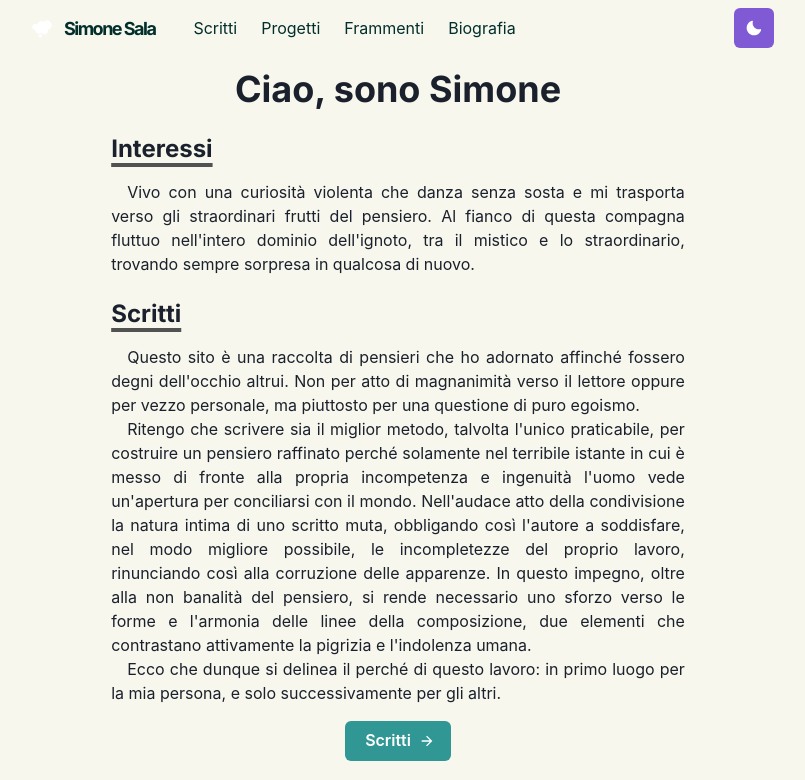
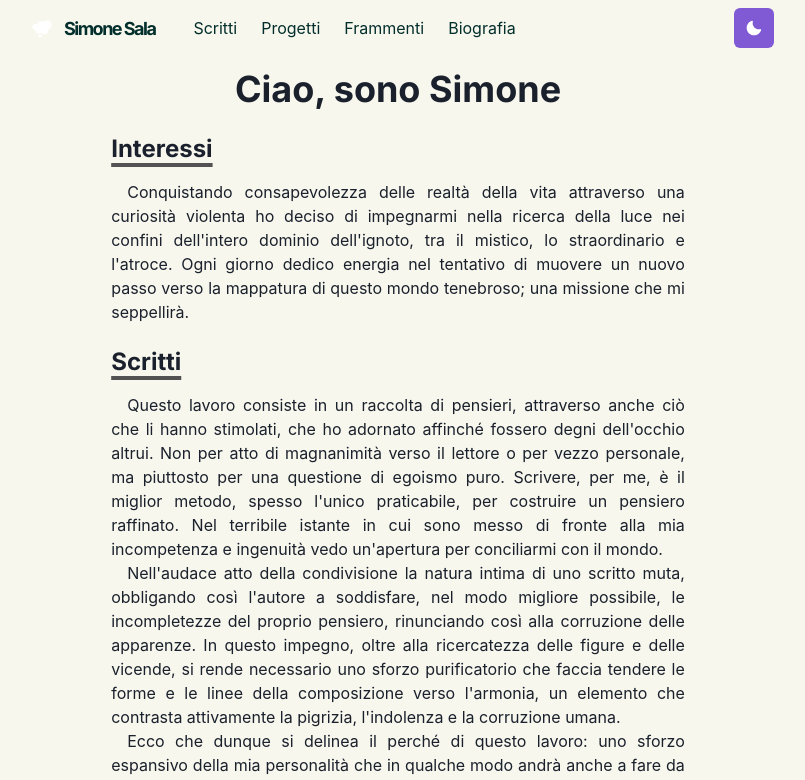
Before and after one commit to simonexsala/homepage, a Next.js app: page / in a window 1280 px wide. Shown: the top 780 px of the page, without its empty margins (242-1047 px from the left). Built offline with nearby package versions, Linux system fonts and the light colour scheme.

Commit message:
Update index.js
changed text

```diff
--- a/pages/index.js
+++ b/pages/index.js
@@ -38,7 +38,6 @@ import {
   ModalCloseButton
 } from '@chakra-ui/react'
 
-
 import thumbnailFED from '../public/images/works/quadro-macroeconomico/fed.png'
 import thumbnailPEPE from '../public/images/works/pepe/pepe.png'
 
@@ -61,7 +60,7 @@ const Home = () => {
             Interessi
           </Heading>
           <Paragraph>
-            Vivo con una curiosità violenta che danza senza sosta e mi trasporta verso gli straordinari frutti del pensiero. Al fianco di questa compagna fluttuo nell'intero dominio dell'ignoto, tra il mistico e lo straordinario, trovando sempre sorpresa in qualcosa di nuovo.
+            Conquistando consapevolezza delle realtà della vita attraverso una curiosità violenta ho deciso di impegnarmi nella ricerca della luce nei confini dell'intero dominio dell'ignoto, tra il mistico, lo straordinario e l'atroce. Ogni giorno dedico energia nel tentativo di muovere un nuovo passo verso la mappatura di questo mondo tenebroso; una missione che mi seppellirà.
           </Paragraph>
         </Section>
 
@@ -70,13 +69,15 @@ const Home = () => {
             Scritti
           </Heading>
           <Paragraph>
-            Questo sito è una raccolta di pensieri che ho adornato affinché fossero degni dell'occhio altrui. Non per atto di magnanimità verso il lettore oppure per vezzo personale, ma piuttosto per una questione di puro egoismo.
+            Questo lavoro consiste in un raccolta di pensieri, attraverso anche ciò che li hanno stimolati, che ho adornato affinché fossero degni dell'occhio altrui. Non per atto di magnanimità verso il lettore o per vezzo personale, ma piuttosto per una questione di egoismo puro. Scrivere, per me, è il miglior metodo, spesso l'unico praticabile, per costruire un pensiero raffinato. Nel terribile istante in cui sono messo di fronte alla mia incompetenza e ingenuità vedo un'apertura per conciliarmi con il mondo.
           </Paragraph>
           <Paragraph>
-            Ritengo che scrivere sia il miglior metodo, talvolta l'unico praticabile, per costruire un pensiero raffinato perché solamente nel terribile istante in cui è messo di fronte alla propria incompetenza e ingenuità l'uomo vede un'apertura per conciliarsi con il mondo. Nell'audace atto della condivisione la natura intima di uno scritto muta, obbligando così l'autore a soddisfare, nel modo migliore possibile, le incompletezze del proprio lavoro, rinunciando così alla corruzione delle apparenze. In questo impegno, oltre alla non banalità del pensiero, si rende necessario uno sforzo verso le forme e l'armonia delle linee della composizione, due elementi che contrastano attivamente la pigrizia e l'indolenza umana.
-           </Paragraph>
+            Nell'audace atto della condivisione la natura intima di uno scritto muta, obbligando così l'autore a soddisfare, nel modo migliore possibile, le incompletezze del proprio pensiero, rinunciando così alla corruzione delle apparenze. In questo impegno, oltre alla ricercatezza delle figure e delle vicende, si rende necessario uno sforzo purificatorio che faccia tendere le forme e le linee della composizione verso l'armonia, un elemento che contrasta attivamente la pigrizia, l'indolenza e la corruzione umana.
+          </Paragraph>
           <Paragraph>
-            Ecco che dunque si delinea il perché di questo lavoro: in primo luogo per la mia persona, e solo successivamente per gli altri.          </Paragraph>
+            Ecco che dunque si delinea il perché di questo lavoro: uno sforzo espansivo della mia personalità che in qualche modo andrà anche a fare da radiazione cosmica di fondo nelle vite di altri.
+          </Paragraph>
+
           <Box align="center" my={4}>
             <NextLink href="/works">
               <Button rightIcon={<ArrowForwardIcon />} colorScheme="teal">
```
